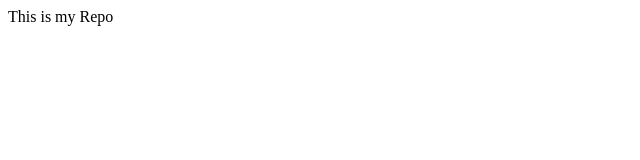
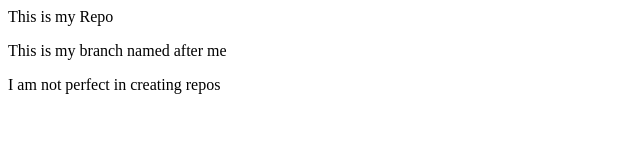
Before and after one commit to VarshaP24/localrepo, a plain HTML site: page index.html in a window 1280 px wide. Shown: the whole page, without its empty margins (0-640 px from the left). Drawn offline with Linux system fonts and the light colour scheme.

Commit message:
Today i created more repos

```diff
--- a/index.html
+++ b/index.html
@@ -1 +1,3 @@
 <p>This is my Repo</p>
+<p>This is my branch named after me</p>
+<p>I am not perfect in creating repos</p>
```
